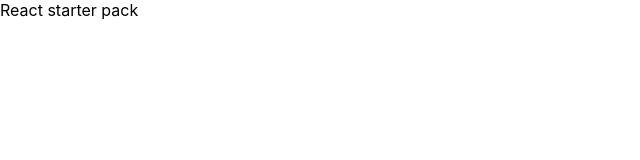
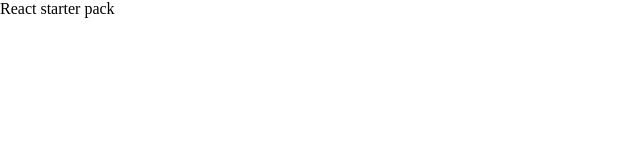
Before and after one commit to CasualJackie/StarNavi, a React (Create React App) app: page / in a window 1280 px wide. Shown: the top 160 px of the page, without its empty margins (0-640 px from the left). Built offline with nearby package versions, Linux system fonts and the light colour scheme.

Commit message:
add components, api

```diff
--- a/src/index.css
+++ /dev/null
@@ -1,13 +0,0 @@
-body {
-  margin: 0;
-  font-family: -apple-system, BlinkMacSystemFont, 'Segoe UI', 'Roboto', 'Oxygen',
-    'Ubuntu', 'Cantarell', 'Fira Sans', 'Droid Sans', 'Helvetica Neue',
-    sans-serif;
-  -webkit-font-smoothing: antialiased;
-  -moz-osx-font-smoothing: grayscale;
-}
-
-code {
-  font-family: source-code-pro, Menlo, Monaco, Consolas, 'Courier New',
-    monospace;
-}
--- a/src/index.jsx
+++ b/src/index.jsx
@@ -1,6 +1,6 @@
 import React from 'react';
 import ReactDOM from 'react-dom';
-import './index.css';
+import './index.scss';
 import { App } from './App';
 
 ReactDOM.render(
--- /dev/null
+++ b/src/index.scss
@@ -0,0 +1,7 @@
+* {
+  box-sizing: border-box;
+}
+
+body {
+  margin: 0;
+}
```
Also changed, not shown: src/api/getData.js (added, +8 -0 lines), src/components/History/History.jsx (added, +7 -0 lines), src/components/ModeSelection/ModeSelection.jsx (added, +11 -0 lines), src/components/History/History.scss (added), src/components/ModeSelection/ModeSelection.scss (added), src/components/Square/Square.jsx (added), src/components/Square/Square.scss (added).
